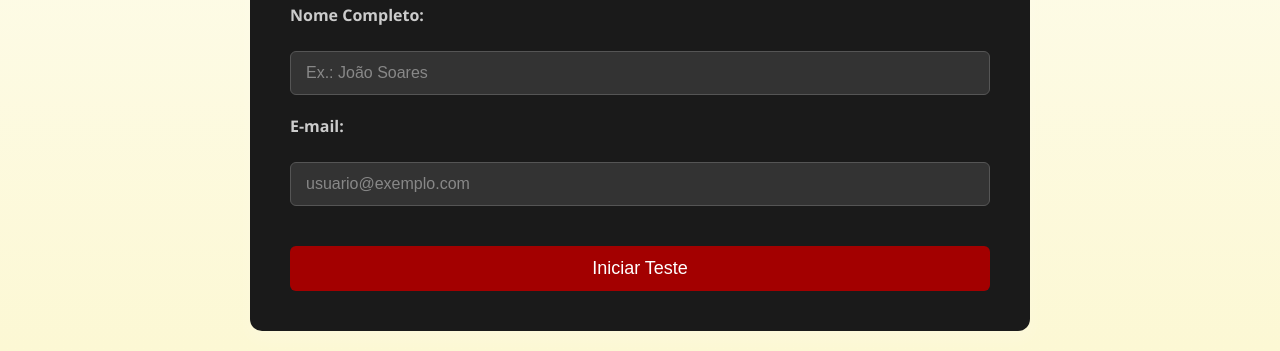
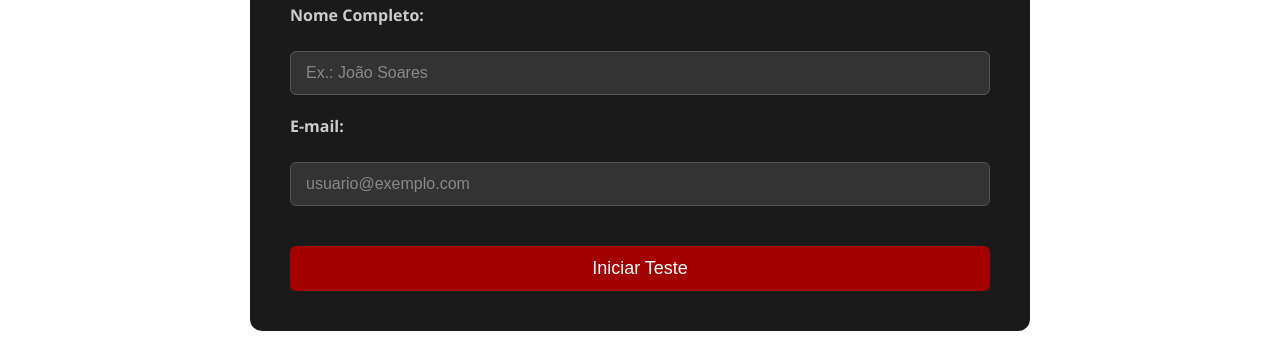
Before and after one commit to sylentrix/disc, a plain HTML site: page index.html in a window 1280 px wide. Shown: the part 534-885 px from the top of the page. Drawn offline with nearby package versions, Linux system fonts and the light colour scheme.

Commit message:
Update style.css

```diff
--- a/style.css
+++ b/style.css
@@ -1,7 +1,7 @@
 /* ====== Base do site / páginas do teste ====== */
 body {
     font-family: 'Segoe UI', Tahoma, Geneva, Verdana, sans-serif;
-    background: linear-gradient(to bottom, #ffffff, #fcf8d4); /* Gradiente do branco para amarelo bem claro */
+    background: linear-gradient(to bottom, ##c9c6a9, #fcf8d4); /* Gradiente do branco para amarelo bem claro */
     color: #ffffff; /* Texto em branco */
     margin: 0;
     padding: 20px;
```
